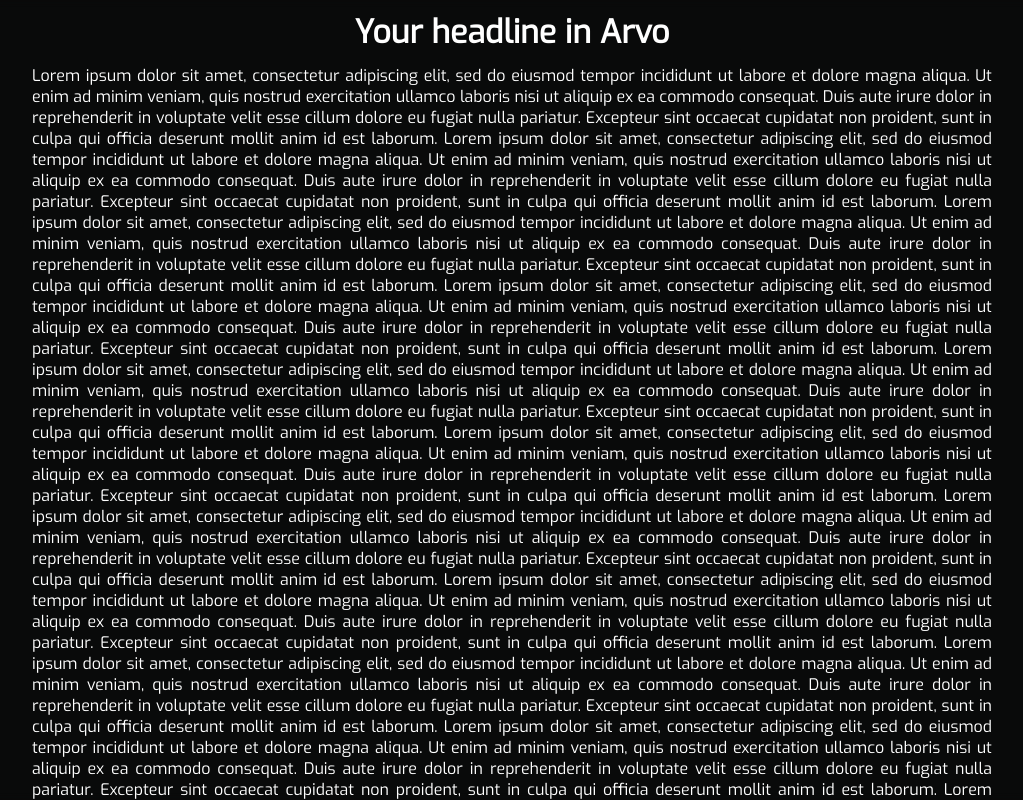
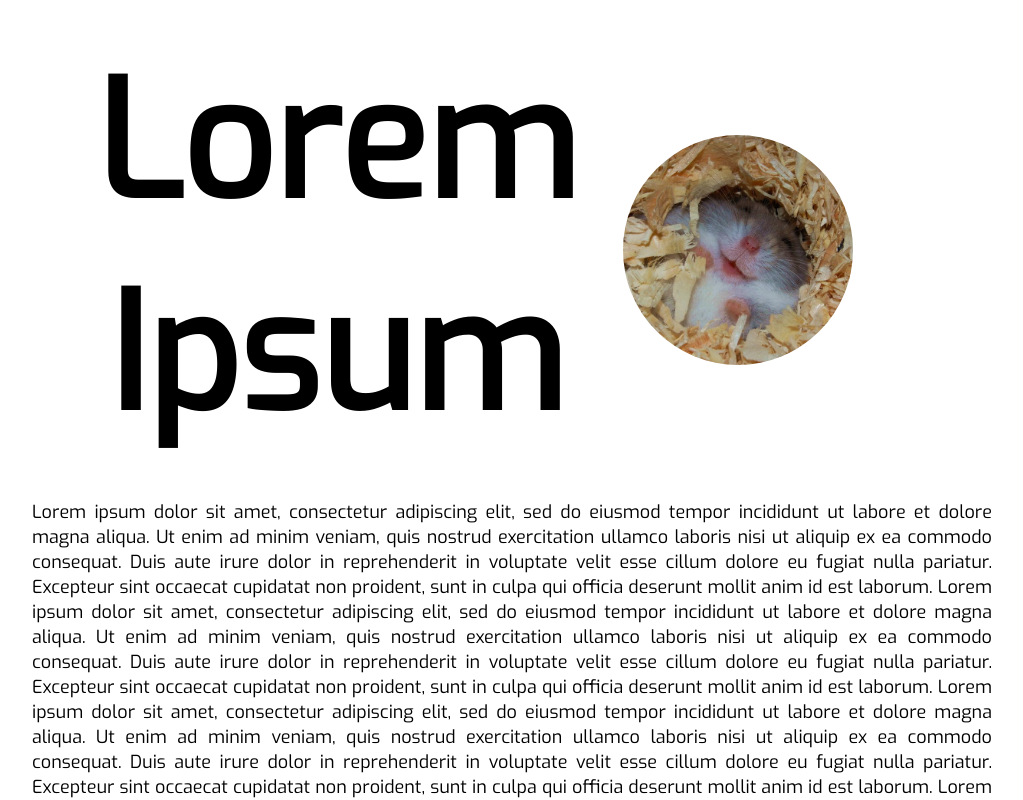
Before and after one commit to LuisBoto/luisboto, a plain HTML site: page docs/index.html in a window 1280 px wide. Shown: the top 800 px of the page, without its empty margins (128-1151 px from the left). Drawn offline with Linux system fonts and the light colour scheme.

Commit message:
Added welcome header & changed color scheme

```diff
--- a/docs/css/canvasBackground.css
+++ b/docs/css/canvasBackground.css
@@ -2,7 +2,7 @@
 
 body, html {
   height:100%;
-  background: #090a0a;
+  background: #fff;
 }
 
 canvas {
--- a/docs/css/pageStyle.css
+++ b/docs/css/pageStyle.css
@@ -3,26 +3,46 @@
 
 h1, h2, h3, p {
   width: 100%;
-  color: white;
-  /*text-shadow:
-    #000 1px 1px 1px,
-    #000 -1px 1px 1px,
-    #000 1px -1px 1px,
-    #000 -1px -1px 1px;*/
+  color: black;
   font-family: 'Exo';
+  font-style: normal;
+  font-variant: normal;
 }
 
 h1, h2, h3 {
   margin: 2% auto 2% auto;
-  text-align: center;
-  font-style: normal;
-  font-variant: normal;
   font-weight: 700;
-  line-height: 26.4px;
+  font-size: xx-large;
 }
 
 p {
   text-align: justify;
   text-justify: inter-word;
   margin: auto;
+  font-size: large;
+  line-height: 25px;
 }
+
+.flexContainer {
+  display: flex;
+  flex-flow: row wrap;
+  align-items: center;
+  justify-content: left;
+  margin: 3% 2%;
+}
+
+#portraitPicture {
+  order: 2;
+  max-width: 25%;
+  max-height: 40%;
+  overflow: hidden;
+  border-radius: 50%;
+}
+
+#welcomeTitle {
+  order: 1;
+  margin: 1%;
+  text-align: center;
+  max-width: 60%;
+  font-size: 10em;
+}
--- a/docs/index.html
+++ b/docs/index.html
@@ -23,8 +23,11 @@
 <script src="./Main.js"></script>
 
 <div id="contentDiv">
-    <h1> Your headline in Arvo </h1>
-    <p>Lorem ipsum dolor sit amet, consectetur adipiscing elit,
+    <div class="flexContainer">
+        <h1 id="welcomeTitle"> Lorem Ipsum </h1>
+        <img id="portraitPicture" src="./res/portrait.png" alt="Owner's portrait picture" />
+    </div>
+        <p>Lorem ipsum dolor sit amet, consectetur adipiscing elit,
         sed do eiusmod tempor incididunt ut labore et dolore magna aliqua.
         Ut enim ad minim veniam, quis nostrud exercitation ullamco laboris nisi ut aliquip ex ea commodo consequat.
         Duis aute irure dolor in reprehenderit in voluptate velit esse cillum dolore eu fugiat nulla pariatur.
@@ -130,7 +133,7 @@
         Duis aute irure dolor in reprehenderit in voluptate velit esse cillum dolore eu fugiat nulla pariatur.
         Excepteur sint occaecat cupidatat non proident, sunt in culpa qui officia deserunt mollit anim id est laborum.</p>
 
-</div>"
+</div>
 
 </body>
 </html>
--- a/docs/src/layers/MainLayer.js
+++ b/docs/src/layers/MainLayer.js
@@ -22,7 +22,7 @@ class MainLayer extends Layer {
     }
 
     drawBackground() {
-        context.fillStyle = "#090a0a";
+        context.fillStyle = bgColor;
         context.fillRect(0, 0, canvasWidth, canvasHeight);
     }
 
--- a/docs/src/models/ShapeBuilder.js
+++ b/docs/src/models/ShapeBuilder.js
@@ -6,14 +6,13 @@ let figures = [
     // (size) => new StarFigure(size)
 ];
 
+let bgColor = "#fff";
 let colors = [
-    "#3183c5",
-    "#315a83",
-    "#ffffff",
-    "#ffc552",
-    "#7b1800",
-    "#cd4120",
-    "#94d5ff"
+    "#62d5b4",
+    "#bdff73",
+    "#a4d541",
+    "#ffaca4",
+    "#cdcdcd",
 ]
 
 function getRandomShape() {
```
Also changed, not shown: docs/res/portrait.png (added).
